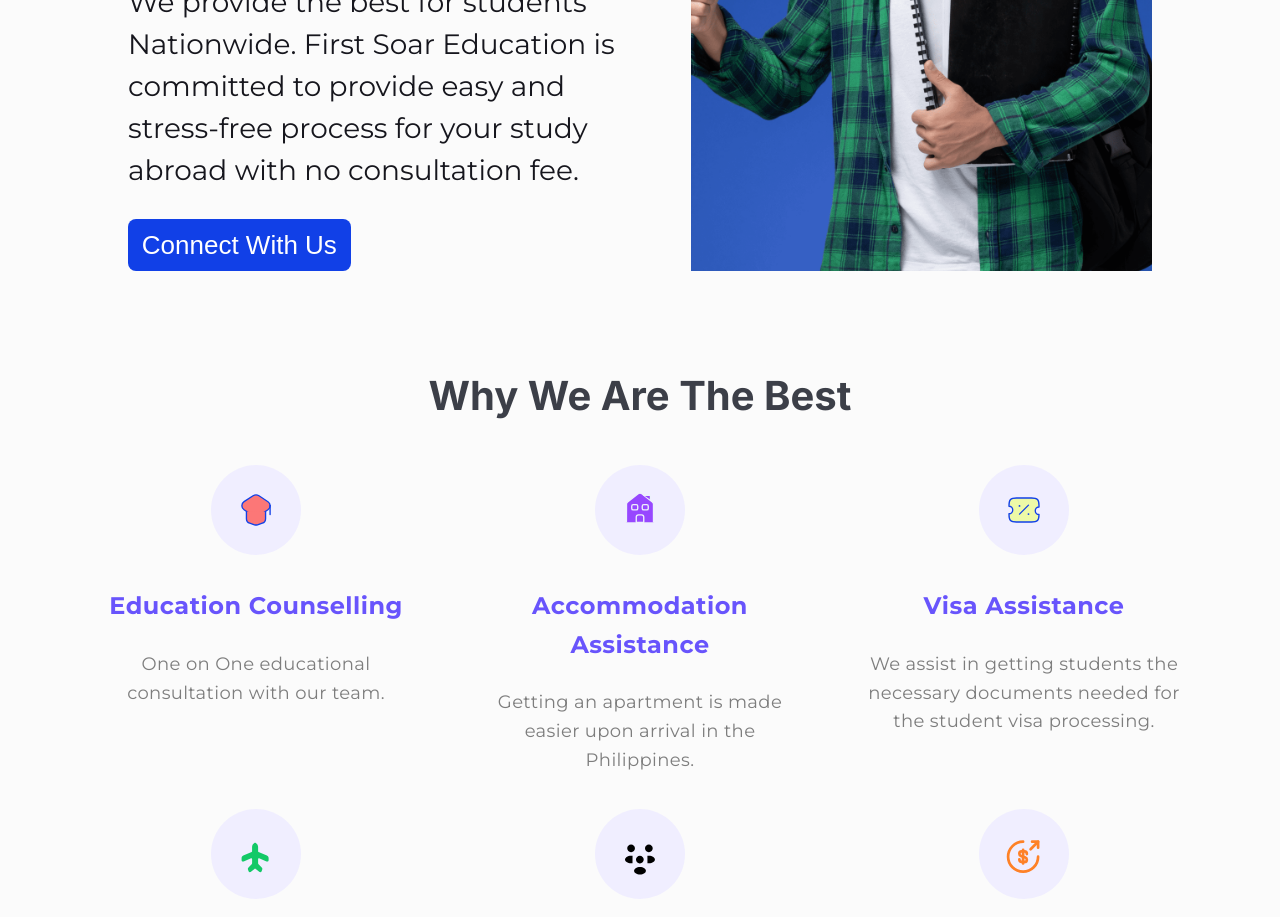
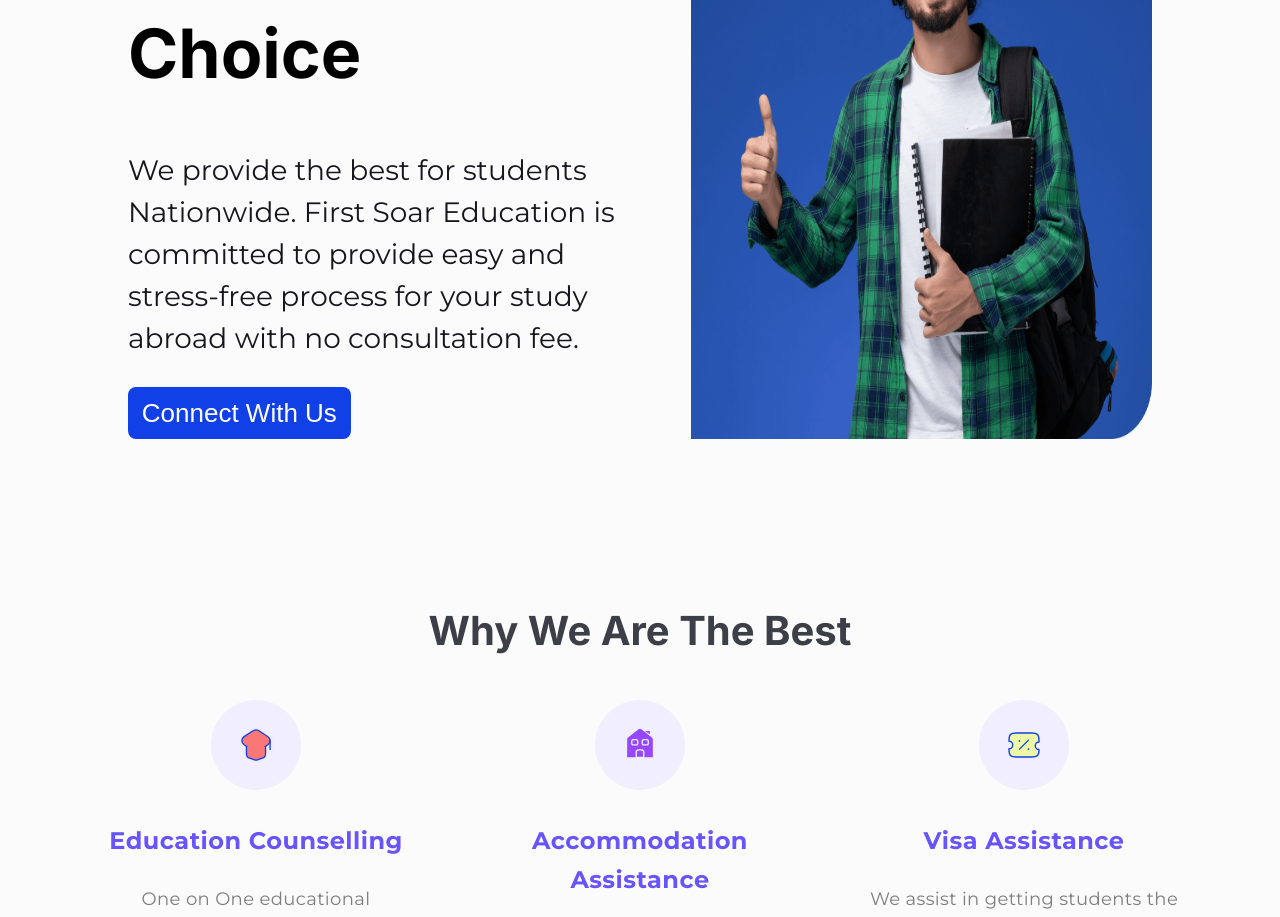
Before and after one commit to Hvnray/first-soar-education, a Next.js app: page / in a window 1280 px wide. Shown: the part 1848-2765 px from the top of the page. Built offline with nearby package versions, Linux system fonts and the light colour scheme; no server answers.

Commit message:
add top and bottom margin to home sections

```diff
--- a/components/home/Section3.tsx
+++ b/components/home/Section3.tsx
@@ -6,10 +6,6 @@ import { useNavbarObserver } from "../../customHooks";
 import { useEffect, useState } from "react";
 
 const Section3 = () => {
-
-  const imageStyle = {
-    objectFit: 'cover',
-  };
 
   const width = useNavbarObserver();
   const [photoArea, setphotoArea] = useState("fade-up");
@@ -52,7 +48,6 @@ const Section3 = () => {
           alt="Student giving a thumbs up on blue background"
           priority
           quality={100}
-          style={imageStyle as React.CSSProperties}
         />
       </div>
     </section>
--- a/styles/home/section2.module.scss
+++ b/styles/home/section2.module.scss
@@ -3,7 +3,7 @@
   width: 90%;
   justify-content: space-between;
   max-width: 1440px;
-  margin: 0 auto;
+  margin: 100px auto;
   padding: 0 4rem;
 
   .textSection {
--- a/styles/home/section3.module.scss
+++ b/styles/home/section3.module.scss
@@ -3,7 +3,7 @@
   width: 90%;
   max-width: 1440px;
   justify-content: space-between;
-  margin: 0 auto;
+  margin: 100px auto;
   margin-bottom: 1rem;
   padding: 4rem;
 
--- a/styles/home/section4.module.scss
+++ b/styles/home/section4.module.scss
@@ -1,7 +1,7 @@
 .section {
   width: 90%;
   max-width: 1440px;
-  margin: 0 auto;
+  margin: 100px auto;
   h2 {
     text-align: center;
     font-style: normal;
--- a/styles/home/section5.module.scss
+++ b/styles/home/section5.module.scss
@@ -3,7 +3,7 @@
   width: 90%;
   justify-content: space-between;
   max-width: 1400px;
-  margin: 0 auto;
+  margin: 100px auto;
   margin-bottom: 2rem;
   padding: 0 4rem;
 
--- a/styles/home/section6.module.scss
+++ b/styles/home/section6.module.scss
@@ -1,7 +1,7 @@
 .section {
   width: 90%;
   max-width: 1440px;
-  margin: 0 auto;
+  margin: 100px auto;
   margin-bottom: 2rem;
 
   h2 {
--- a/styles/home/section7.module.scss
+++ b/styles/home/section7.module.scss
@@ -1,7 +1,7 @@
 .section {
   width: 90%;
   max-width: 1440px;
-  margin: 0 auto;
+  margin: 100px auto;
   // min-height: 30vh;
   margin-bottom: 2rem;
   background-image: url("/aboutUsBg1.svg"), url("/aboutUsBg2.svg");
--- a/styles/home/section8.module.scss
+++ b/styles/home/section8.module.scss
@@ -1,7 +1,7 @@
 .section {
   width: 90%;
   max-width: 1440px;
-  margin: 0 auto;
+  margin: 100px auto;
   h2 {
     text-align: center;
     font-style: normal;
--- a/styles/home/section9.module.scss
+++ b/styles/home/section9.module.scss
@@ -1,7 +1,7 @@
 .section {
   width: 100%;
   max-width: 100%;
-  margin: 0 auto;
+  margin: 100px auto;
   background-color: var(--secondary-color);
   padding-bottom: 6rem;
 
```
